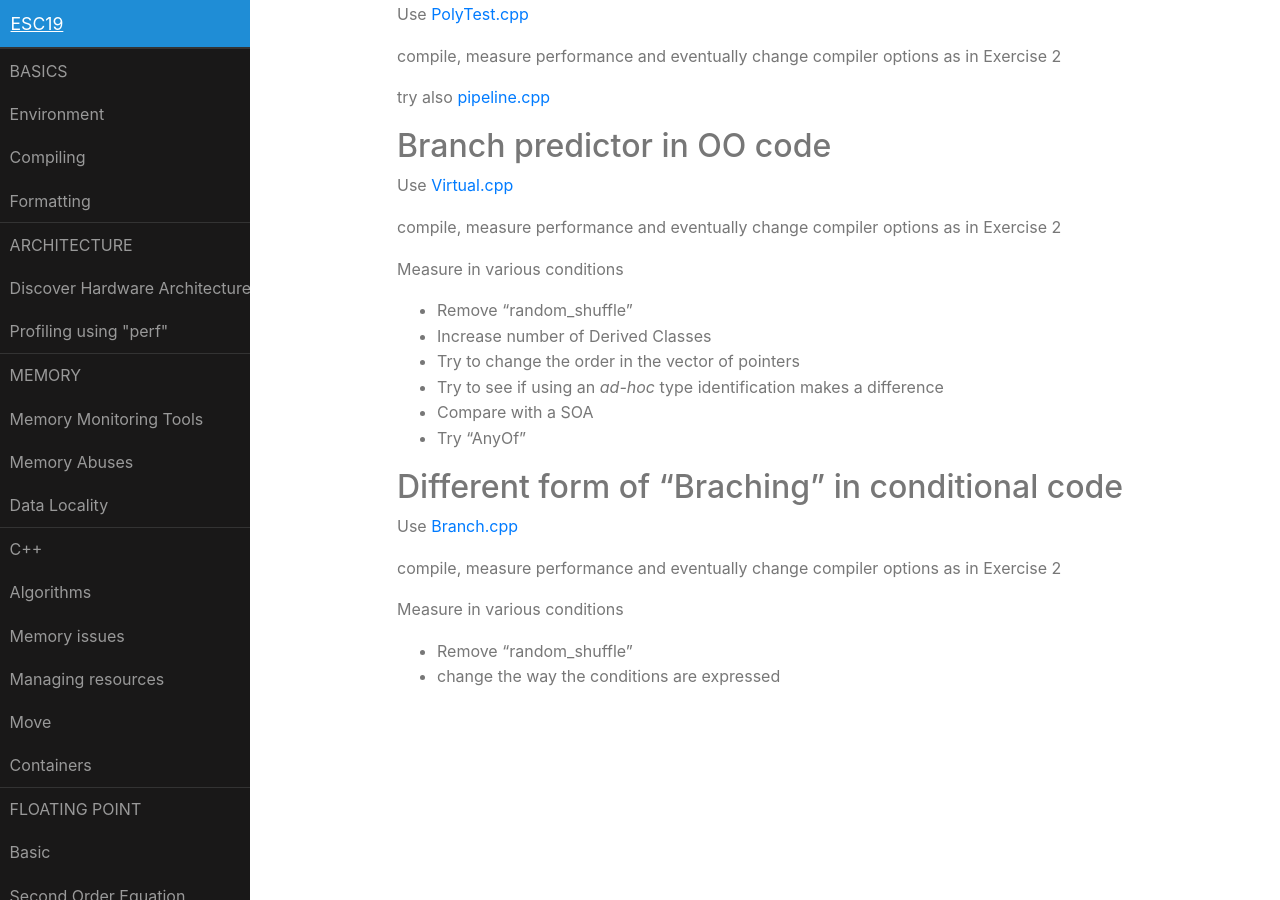
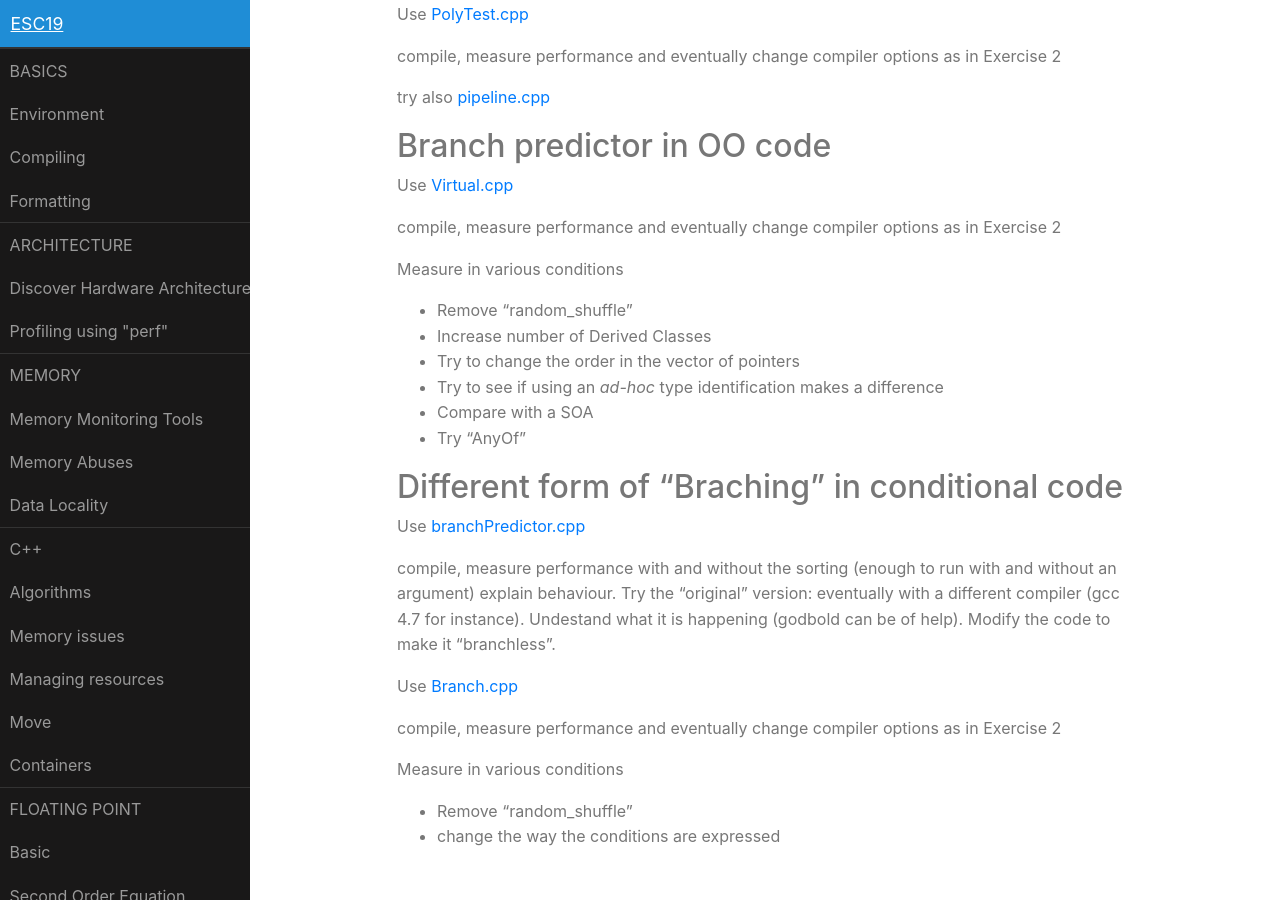
Before and after one commit to vvolkl/esc19, a Jekyll site: the page built from architecture/perf.md, in a window 1280 px wide and 900 px high, scrolled down 2130 px. Built offline with Jekyll 4.4.1, drawn with Linux system fonts in a browser that asks for light colours.

Commit message:
Update perf.md

```diff
--- a/architecture/perf.md
+++ b/architecture/perf.md
@@ -135,6 +135,13 @@ Measure in various conditions
 Different form of “Braching” in conditional code
 ----------------------------------
 
+Use [branchPredictor.cpp]({{site.exercises_repo}}/hands-on/architecture/branchPredictor.cpp)
+
+compile, measure performance with and without the sorting (enough to run with and without an argument)
+explain behaviour. Try the "original" version: eventually with a different compiler (gcc 4.7 for instance).
+Undestand what it is happening (godbold can be of help). Modify the code to make it "branchless".
+
+
 Use [Branch.cpp]({{site.exercises_repo}}/hands-on/architecture/Branch.cpp)
 
 compile, measure performance and eventually change compiler options as in Exercise 2
```
